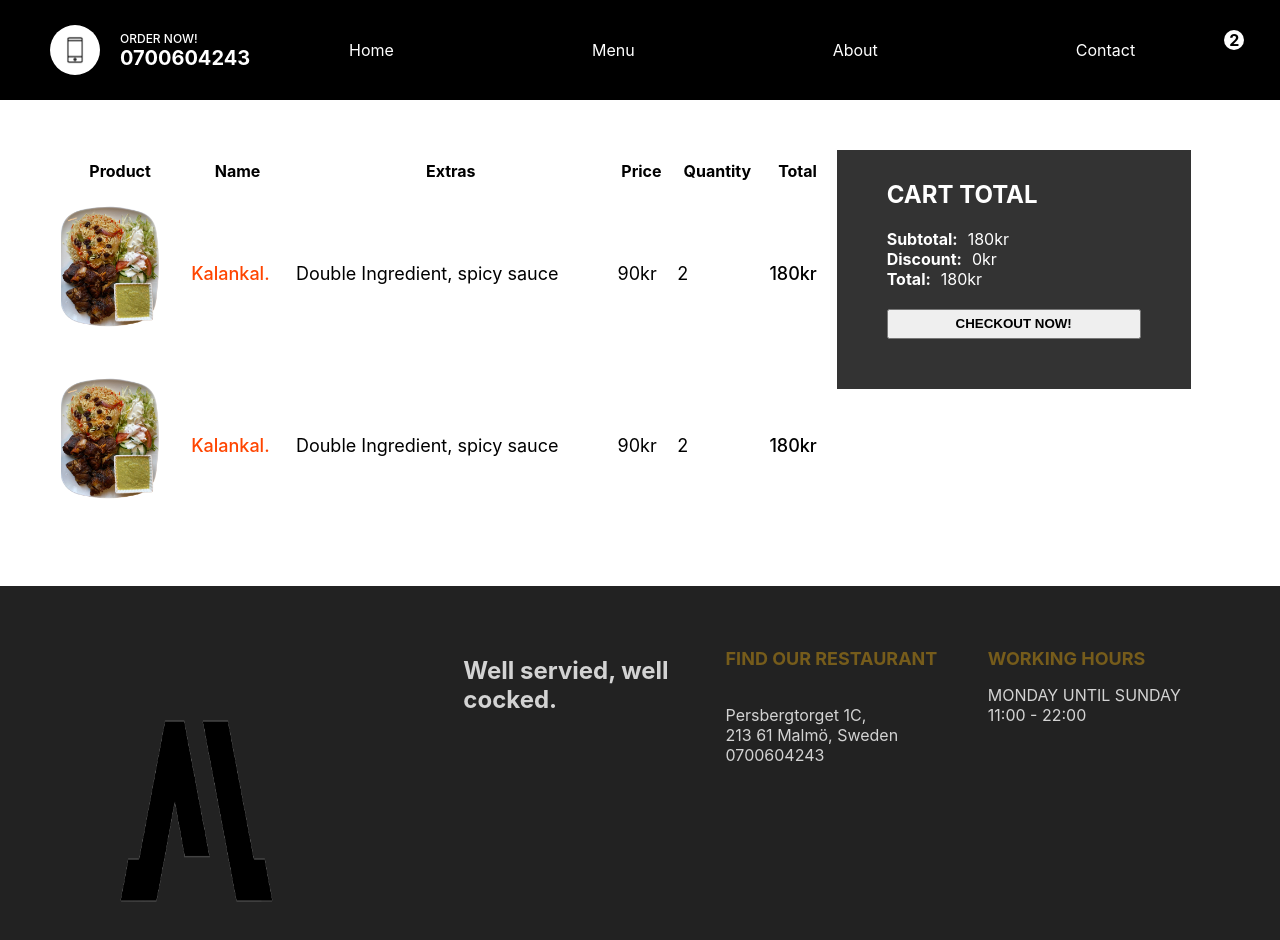
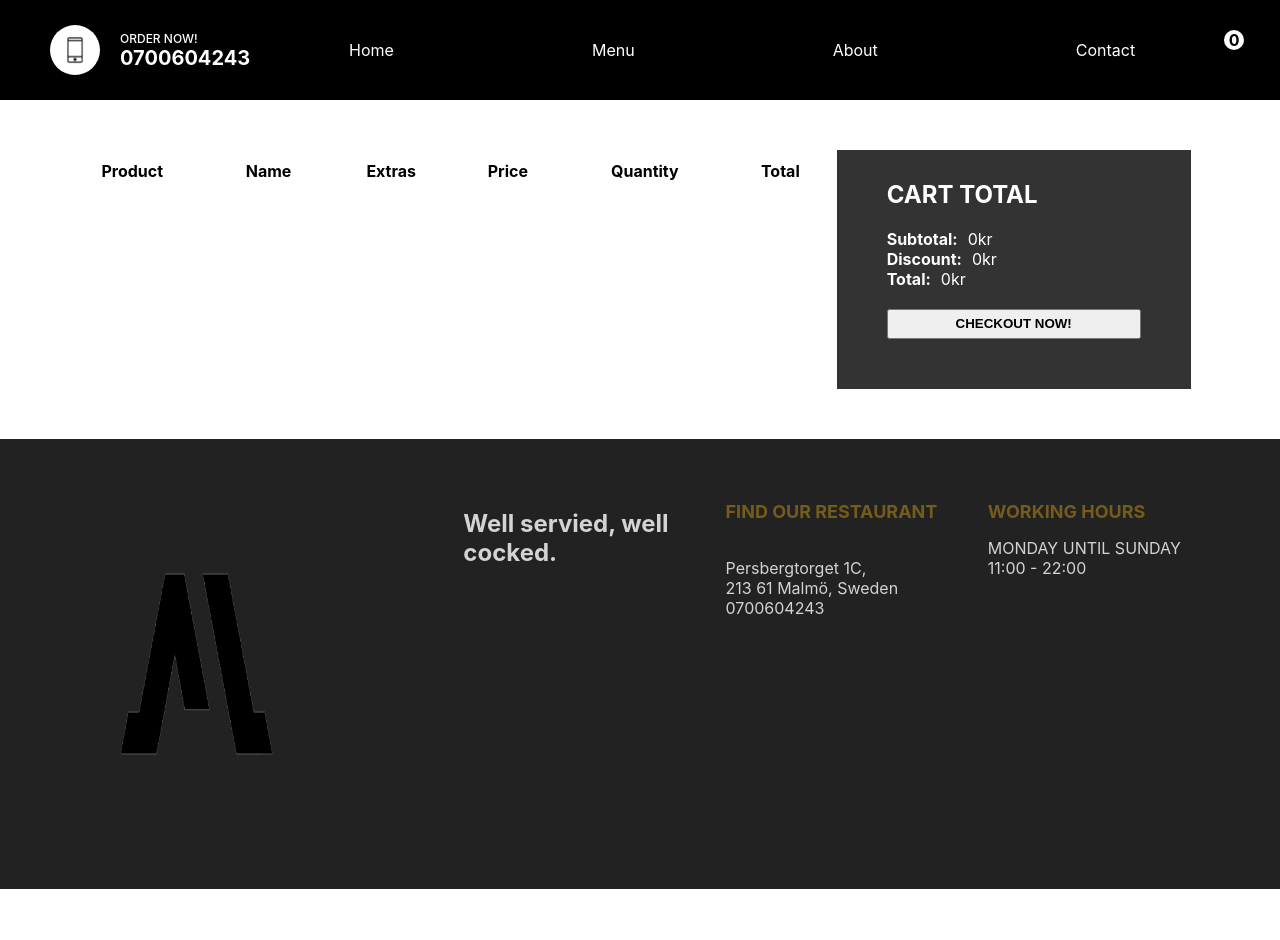
Before and after one commit to ahmedMoussa2020/markaCadey, a Next.js app: page /cart in a window 1280 px wide. Shown: the top 940 px of the page. After the commit the page ends 889 px from the top, so only its background shows below. Built offline with nearby package versions, Linux system fonts and the light colour scheme.

Commit message:
install redux-toolKit, refactor add cart

```diff
--- a/components/Navbar.jsx
+++ b/components/Navbar.jsx
@@ -1,13 +1,15 @@
 import Image from "next/image";
-import styles from "../styles/Navbar.module.css"
+import styles from "../styles/Navbar.module.css";
+import { useSelector } from "react-redux";
+import Link from "next/link";
 
 
 const Navbar = () => {
+  const quantity = useSelector((state) => state.cart.quantity);
+  console.log(quantity);
   return (
     <div className={styles.container}>
       <div className={styles.item}>
-
-             {/* this div in the phone picture */}
         <div className={styles.callbutton}>
           <Image src="/img/smartphone.png" alt="" width="32" height="32" />
         </div>
@@ -15,27 +17,33 @@
         <div className={styles.texts}>
           <div className={styles.text}>ORDER NOW!</div>
           <div className={styles.text}>0700604243</div>
-
-
         </div>
       </div>
       <div className={styles.item}>
         <ul className={styles.list}>
           <li className={styles.listItem}>Home </li>
           <li className={styles.listItem}>Menu</li>
-                    <Image src="/img/Untitled_design__2_-removebg-preview.png" alt="" width="299" height="250px" />
+          <Image
+            src="/img/Untitled_design__2_-removebg-preview.png"
+            alt=""
+            width="299"
+            height="250px"
+          />
           <li className={styles.listItem}>About</li>
           <li className={styles.listItem}>Contact</li>
         </ul>
       </div>
+
+      <Link href="/cart" passhref>
         <div className={styles.item}>
           <div className={styles.cart}>
             <Image src="/img/cart.png" alt="" width="30px" height="30px" />
-                <div className={styles.counter}>2</div>
+            <div className={styles.counter}>{quantity}</div>
           </div>
         </div>
+      </Link>
     </div>
-    )
-}
+  );
+};
 
 export default Navbar;
--- a/pages/_app.js
+++ b/pages/_app.js
@@ -1,11 +1,15 @@
-import Layout from '../components/Layout';
-import '../styles/globals.css'
+import Layout from "../components/Layout";
+import "../styles/globals.css";
+import store from "../redux/store";
+import { Provider } from "react-redux";
 
 function MyApp({ Component, pageProps }) {
   return (
-    <Layout>
-    <Component {...pageProps} />
-    </Layout>
+    <Provider store={store}>
+      <Layout>
+        <Component {...pageProps} />
+      </Layout>
+    </Provider>
   );
 }
 
--- a/pages/api/hello.js
+++ /dev/null
@@ -1,5 +0,0 @@
-// Next.js API route support: https://nextjs.org/docs/api-routes/introduction
-
-export default function handler(req, res) {
-  res.status(200).json({ name: 'Ahmed Moussa' })
-}
--- a/pages/cart.jsx
+++ b/pages/cart.jsx
@@ -1,12 +1,14 @@
-import styles from "../styles/Cart.module.css"
-import Image from "next/image"
+import styles from "../styles/Cart.module.css";
+import Image from "next/image";
+import { useDispatch, useSelector } from "react-redux";
 
 const Cart = () => {
+  const dispatch = useDispatch();
+  const cart = useSelector((state) => state.cart);
   return (
     <div className={styles.container}>
       <div className={styles.left}>
         <table className={styles.table}>
-
           <tr className={styles.trTitle}>
             <th>Product</th>
             <th>Name</th>
@@ -15,12 +17,12 @@
             <th>Quantity</th>
             <th>Total</th>
           </tr>
-
-                    <tr className={styles.tr}>
+          {cart.products.map((product) => (
+            <tr className={styles.tr} key={product._id}>
               <td>
                 <div className={styles.imgContainer}>
                   <Image
-                                    src="/img/kala.png"
+                    src={product.img}
                     layout="fill"
                     objectFit="cover"
                     alt=""
@@ -29,87 +31,51 @@
               </td>
 
               <td>
-                            <span className={styles.name}>Kalankal.
+                <span className={styles.name}>{product.title}</span>
+              </td>
+
+              <td>
+                <span className={styles.extras}>
+                  {product.extras.map((extra) => (
+                    <span key={extra._id}>{extra.text}, </span>
+                  ))}
                 </span>
               </td>
 
               <td>
-                            <span className={styles.extras}>
-                                Double Ingredient, spicy sauce
-                            </span>
+                <span className={styles.price}>{product.price}kr</span>
               </td>
 
               <td>
-                            <span className={styles.price}>90kr</span>
+                <span className={styles.quantity}>{product.quantity}</span>
               </td>
 
               <td>
-                            <span className={styles.quantity}>2</span>
-                        </td>
-
-                        <td>
-                            <span className={styles.total}>180kr</span>
+                <span className={styles.total}>
+                  {product.price * product.quantity}kr
+                </span>
               </td>
             </tr>
-
-                    <tr className={styles.tr}>
-                        <td>
-                            <div className={styles.imgContainer}>
-                                <Image
-                                    src="/img/kala.png"
-                                    layout="fill"
-                                    objectFit="cover"
-                                    alt=""
-                                />
-                            </div>
-                        </td>
-
-                        <td>
-                            <span className={styles.name}>Kalankal.
-                            </span>
-                        </td>
-
-                        <td>
-                            <span className={styles.extras}>
-                                Double Ingredient, spicy sauce
-                            </span>
-                        </td>
-
-                        <td>
-                            <span className={styles.price}>90kr</span>
-                        </td>
-
-                        <td>
-                            <span className={styles.quantity}>2</span>
-                        </td>
-
-                        <td>
-                            <span className={styles.total}>180kr</span>
-                        </td>
-                    </tr>
-
-
-
-
+          ))}
         </table>
       </div>
       <div className={styles.right}>
         <div className={styles.wrapper}>
           <h2 className={styles.title}>CART TOTAL</h2>
           <div className={styles.totalText}>
-                        <b className={styles.totalTextTitle}>Subtotal:</b>180kr
+            <b className={styles.totalTextTitle}>Subtotal:</b>{cart.total}kr
           </div>
           <div className={styles.totalText}>
             <b className={styles.totalTextTitle}>Discount:</b>0kr
           </div>
           <div className={styles.Text}>
-                        <b className={styles.totalTextTitle}>Total:</b>180kr
+            <b className={styles.totalTextTitle}>Total:</b>{cart.total}kr
           </div>
           <button className={styles.button}>CHECKOUT NOW!</button>
         </div>
       </div>
     </div>
-    )
-}
+  );
+};
 
 export default Cart;
--- /dev/null
+++ b/redux/cartSlice.js
@@ -0,0 +1,23 @@
+import { createSlice } from "@reduxjs/toolkit";
+
+const cartSlice = createSlice({
+  name: "cart",
+  initialState: {
+    products: [],
+    quantity: 0,
+    total: 0,
+  },
+  reducers: {
+    addProduct: (state, action) => {
+      state.products.push(action.payload);
+      state.quantity += 1;
+      state.total += action.payload.price * action.payload.quantity;
+    },
+    reset: (state) => {
+        state.products = [];
+    },
+  },
+});
+
+export const { addProduct, reset } = cartSlice.actions;
+export default cartSlice.reducer;
--- /dev/null
+++ b/redux/store.js
@@ -0,0 +1,8 @@
+import { configureStore } from "@reduxjs/toolkit";
+import cartReducer from "./cartSlice";
+
+export default configureStore({
+  reducer: {
+    cart: cartReducer,
+  },
+});
```
Also changed, not shown: package.json (+7 -1 lines), pages/product/[id].jsx (+10 -1 lines), 1 other file (tests, documents, lock files or other folders). Lines whose indentation alone changed are shown as unchanged.
